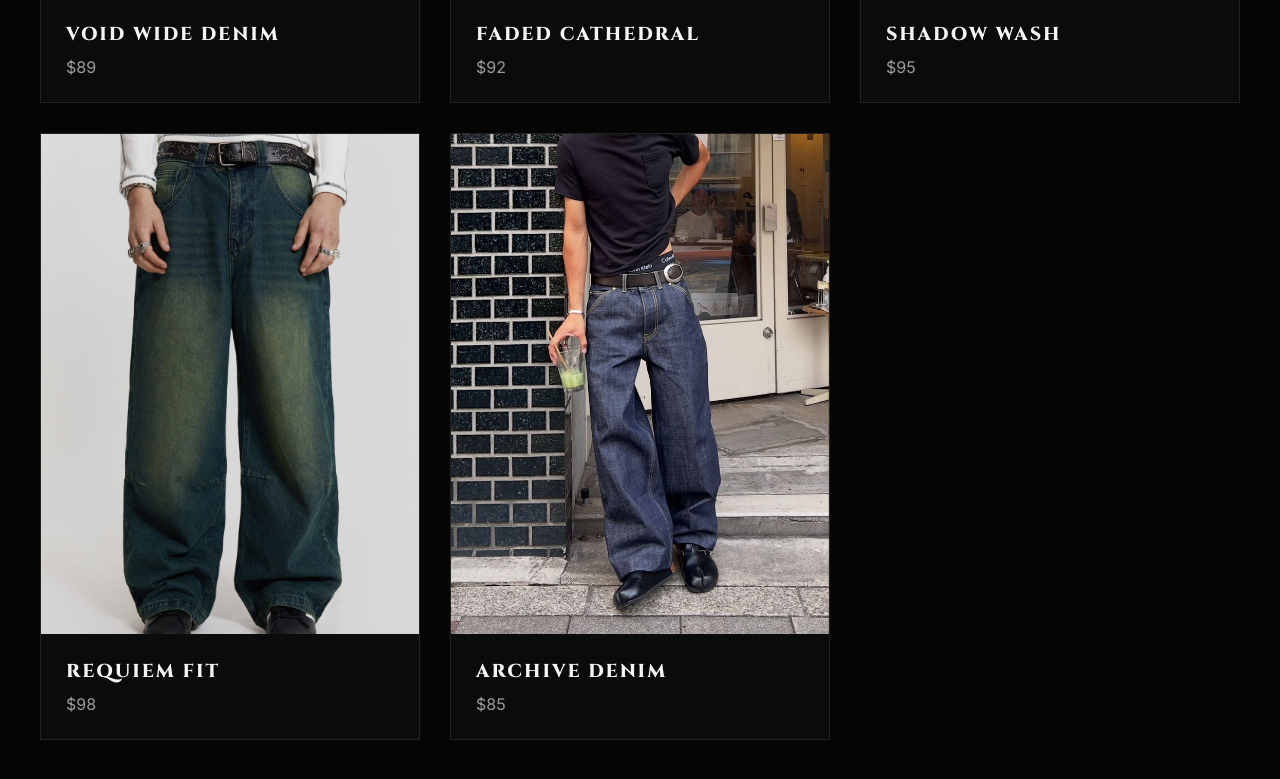
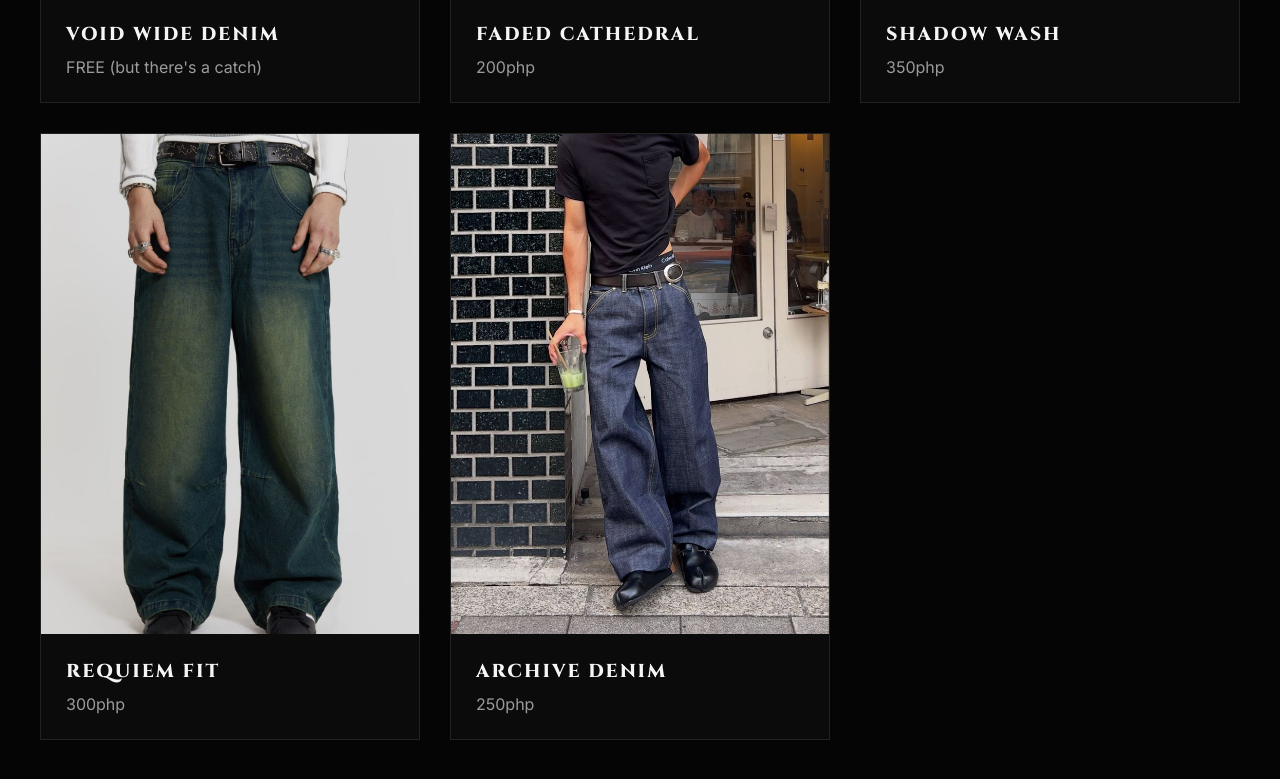
Before and after one commit to switZmierzch/mockProjectPractice, a plain HTML site: page index.html in a window 1280 px wide. Shown: the part 1508-2287 px from the top of the page. Drawn offline with Linux system fonts and the light colour scheme.

Commit message:
Update index.html

```diff
--- a/index.html
+++ b/index.html
@@ -307,7 +307,7 @@ footer{
             <img src="p1.jpg" alt="">
             <div class="card-content">
                 <h3>VOID WIDE DENIM</h3>
-                <p class="price">$89</p>
+                <p class="price">FREE (but there's a catch) </p>
             </div>
         </div>
 
@@ -315,7 +315,7 @@ footer{
             <img src="p2.jpg" alt="">
             <div class="card-content">
                 <h3>FADED CATHEDRAL</h3>
-                <p class="price">$92</p>
+                <p class="price">200php</p>
             </div>
         </div>
 
@@ -323,7 +323,7 @@ footer{
             <img src="p3.jpg" alt="">
             <div class="card-content">
                 <h3>SHADOW WASH</h3>
-                <p class="price">$95</p>
+                <p class="price">350php</p>
             </div>
         </div>
 
@@ -331,7 +331,7 @@ footer{
             <img src="p4.jpg" alt="">
             <div class="card-content">
                 <h3>REQUIEM FIT</h3>
-                <p class="price">$98</p>
+                <p class="price">300php</p>
             </div>
         </div>
 
@@ -339,7 +339,7 @@ footer{
             <img src="p5.jpg" alt="">
             <div class="card-content">
                 <h3>ARCHIVE DENIM</h3>
-                <p class="price">$85</p>
+                <p class="price">250php</p>
             </div>
         </div>
 
```
